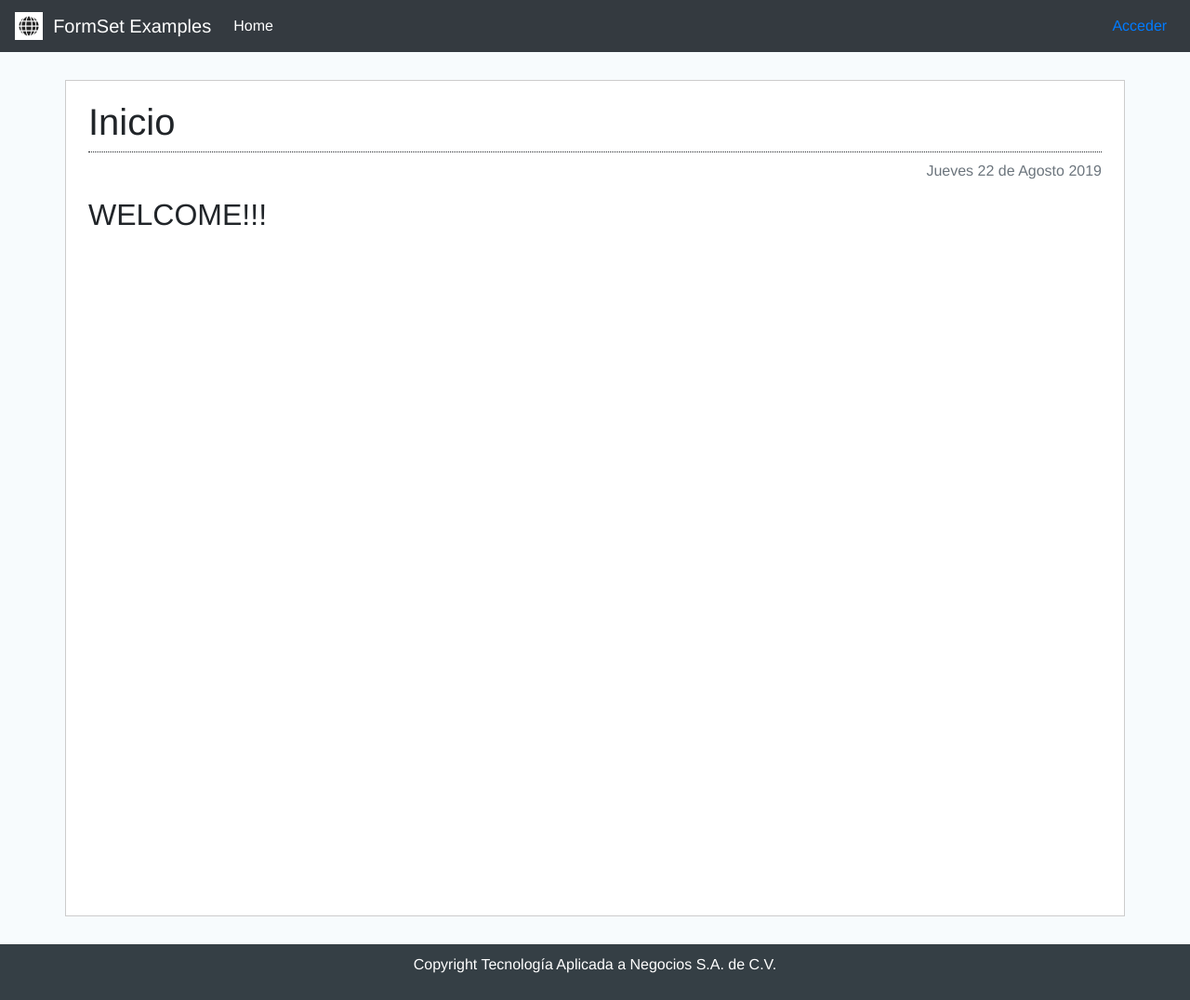
After one commit to ingivngar2019/formset_example, a Django app: page / in a window 1280 px wide. The commit adds this page. Shown: the whole page at 93% size. Run offline with Django 3.2, Linux system fonts and the light colour scheme; parts of the project's set-up code (start-up, migrations or seed data) failed here and were passed over; some libraries are stand-ins or nearby versions.

Commit message:
added home url's

```diff
--- a/formsets/settings.py
+++ b/formsets/settings.py
@@ -27,8 +27,9 @@ DEBUG = True
 
 ALLOWED_HOSTS = ['*']
 
-# LOGIN_REDIRECT_URL = 'dash'
-LOGOUT_REDIRECT_URL = 'example'
+
+LOGIN_REDIRECT_URL = 'example'
+LOGOUT_REDIRECT_URL = 'home'
 
 # Application definition
 
--- a/formsets/templates/base.html
+++ b/formsets/templates/base.html
@@ -74,7 +74,7 @@
                 </li>
 
                 {% else %}
-                <li><a href="/login/">Acceder</a></li>&nbsp;&nbsp;
+                <li><a href="secrets/login/">Acceder</a></li>&nbsp;&nbsp;
 
                 {% endif %}
             </ul>
--- /dev/null
+++ b/formsets/templates/home.html
@@ -0,0 +1,38 @@
+{% extends 'base.html' %}
+{% block title %}Inicio{% endblock %}
+{% load static %}
+{% block content %}
+<div id="content-container" class="container p-none">
+    <div id="al-container" class="side-p">
+        <div id="al-control" style="border-bottom-style: dotted; border-bottom-width: thin;" class="mb-2">
+            <h1 class="ad-mh">Inicio</h1>
+        </div>
+        <div class="row">
+            <div class="col-md-6 col-lg-6 text-muted">
+                <p>&nbsp;</p>
+            </div>
+            <div class="col-md-6 col-lg-6 text-right text-muted">
+                <p>{% now "l j \d\e F Y" %}</p>
+            </div>
+
+        </div>
+        <div class="row">
+            <div class="col">
+                <h2>WELCOME!!!</h2>
+            </div>
+        </div>
+        <br/>
+
+    </div>
+</div>
+
+{% endblock content %}
+{% block js %}
+
+
+<script type="text/javascript">
+
+
+</script>
+
+{% endblock js %}
--- a/formsets/urls.py
+++ b/formsets/urls.py
@@ -16,14 +16,17 @@ Including another URLconf
 from django.contrib import admin
 from django.urls import path, re_path
 from django.contrib.auth import views as auth_views
+from django.views.generic import TemplateView
 
 from .books.views import create_book_normal, create_book_fixed
 
 urlpatterns = [
     path('secrets/', admin.site.urls), # url change for security
+    re_path(r'^$', TemplateView.as_view(template_name="home.html"), name="home"),
     re_path(r'^formset/$', create_book_normal, name='example'),
     re_path(r'^formset2/$', create_book_fixed, name='example2'),
+    re_path(r'^formset3/$', create_book_fixed, name='example3'),
 
 
-    re_path(r'^logout/$', auth_views.LogoutView.as_view(), {'next_page': '/formset/'}, name='logout'),
+    re_path(r'^logout/$', auth_views.LogoutView.as_view(), {'next_page': '/'}, name='logout'),
 ]
```
Also changed, not shown: formsets/templates/store/create_related.html (added, +38 -0 lines), db.sqlite3.
